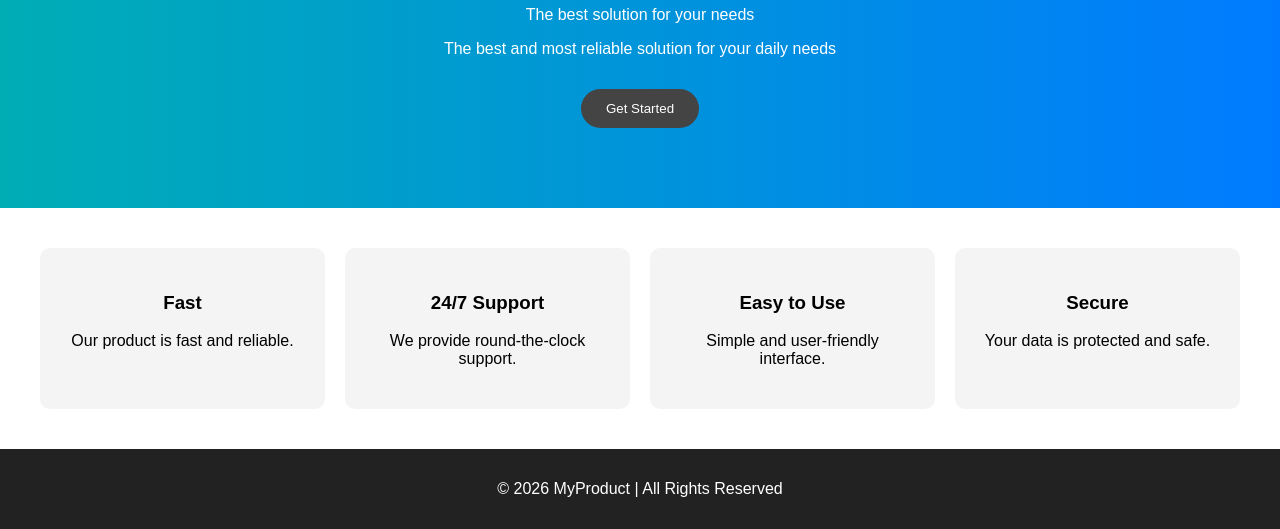
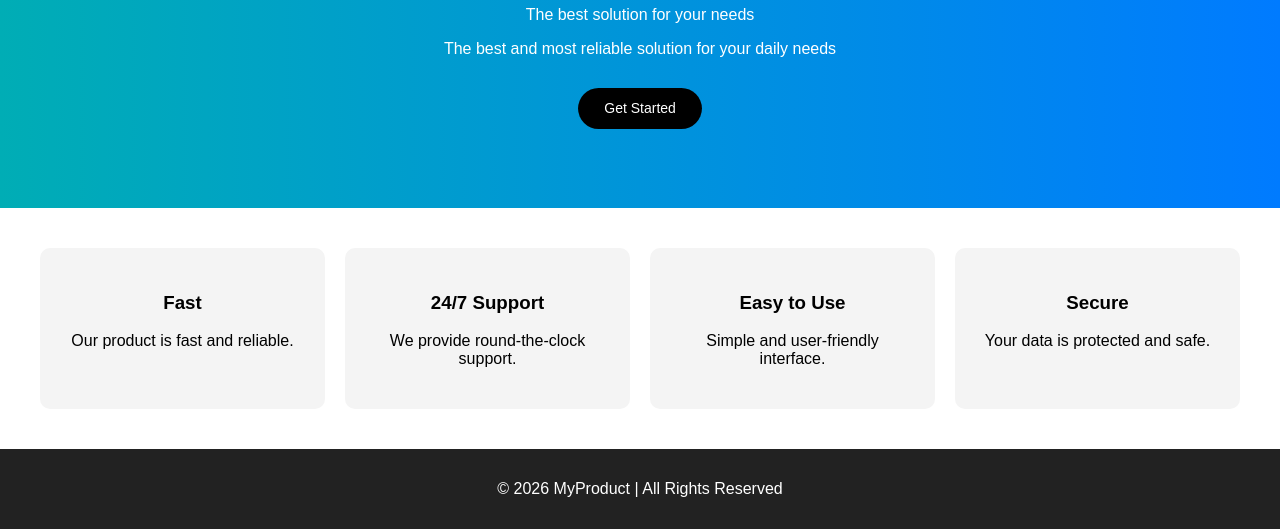
Before and after one commit to shrinandana09/synent-task2-landingpage-shrinandana, a plain HTML site: page index.html in a window 1280 px wide. In both pictures the pointer is over the button "Get Started". Shown: the part 274-803 px from the top of the page. Drawn offline with Linux system fonts and the light colour scheme.

Commit message:
Added button hover effect

```diff
--- a/style.css
+++ b/style.css
@@ -83,3 +83,7 @@ footer {
 }.hero button {
   border-radius: 20px;
 }
+.hero button:hover {
+  background: #000;
+  transform: scale(1.05);
+}
```
